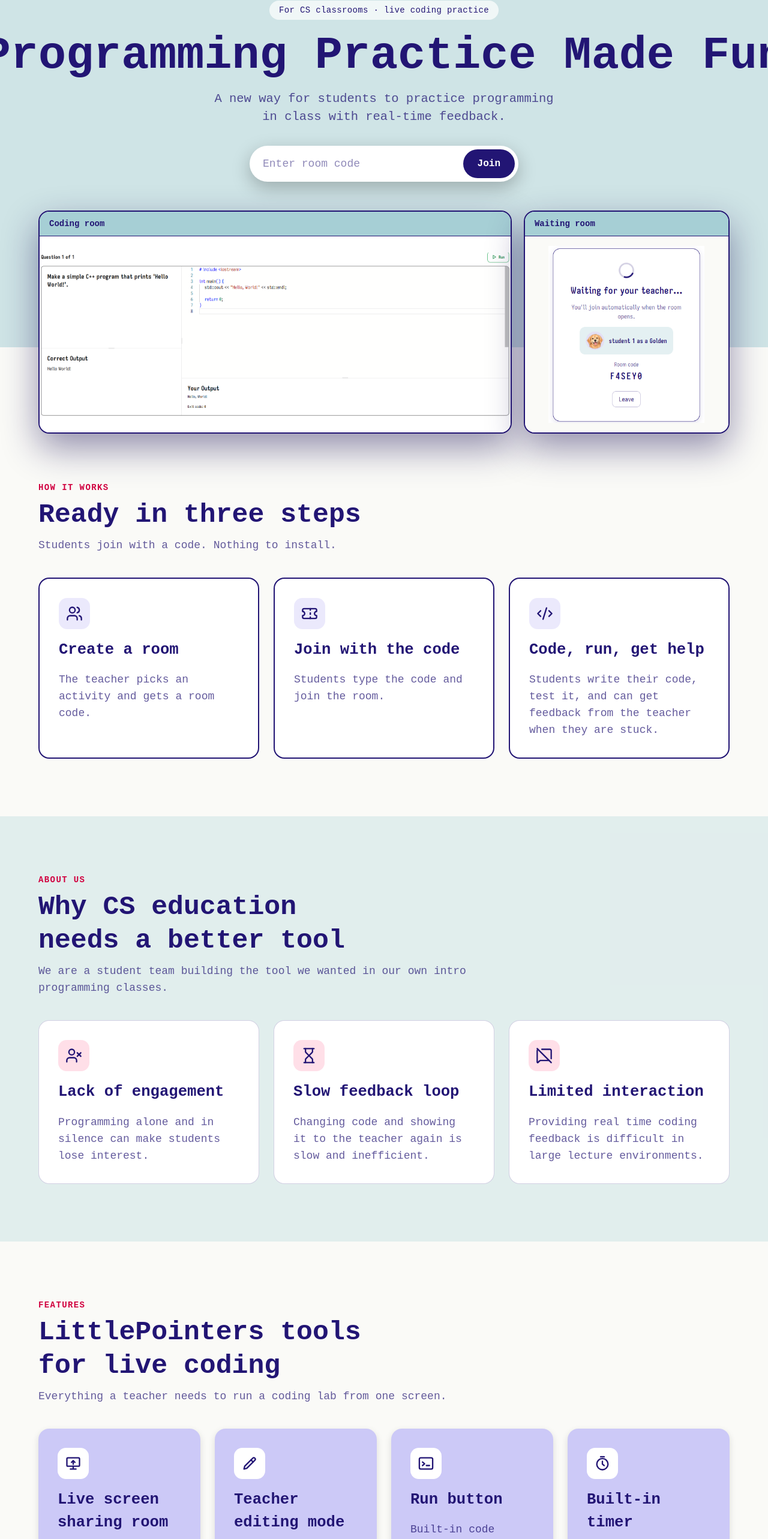
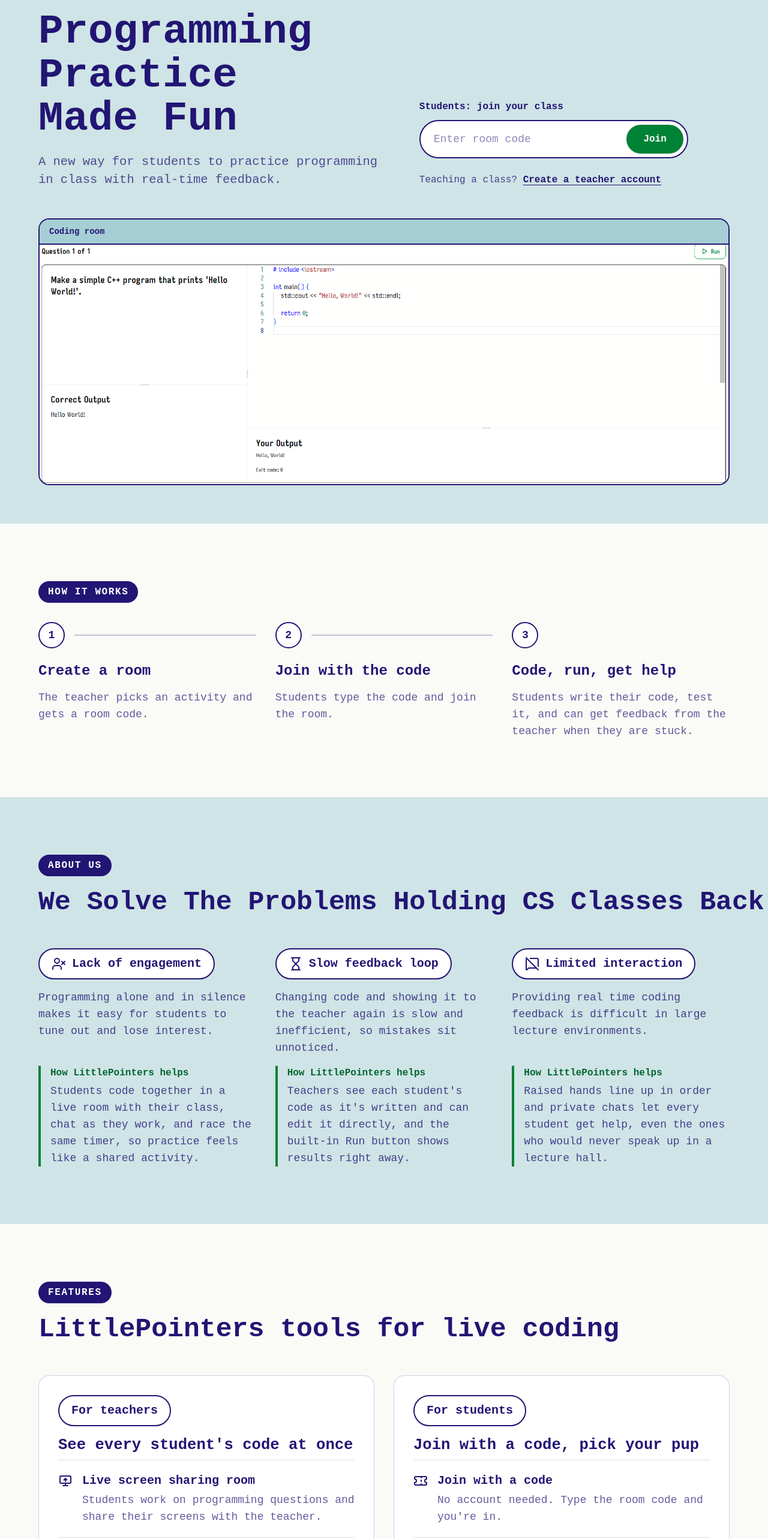
Before and after one commit to nnechi/CS-472, a React (Vite) app in the folder client/: page / in a window 1280 px wide. Shown: the part 136-2702 px from the top of the page at 60% size. Built offline with nearby package versions, Linux system fonts and the light colour scheme; no server answers; a web font is replaced by a local one.

Commit message:
Redesign the landing page layout (#59)

```diff
--- a/client/src/pages/Home.tsx
+++ b/client/src/pages/Home.tsx
@@ -1,15 +1,14 @@
 // Sections, top to bottom:
-//   1. HERO          navy band: title, room code box, two demo pictures
-//   2. HOW IT WORKS  id="how"       three step cards
-//   3. FEATURES      id="features"  four feature cards (mint band)
-//   4. ABOUT US      id="about"     three "why" cards
-//   5. FOR TEACHERS / FOR STUDENTS   two cards (mint band)
+//   1. HERO          title, a room code box for students, a sign-up link for teachers, the coding room picture
+//   2. HOW IT WORKS  id="how"       three numbered steps
+//   3. ABOUT US      id="about"     the three problems we solve
+//   4. FEATURES      id="features"  what teachers get and what students get, side by side
+//   5. GET STARTED   navy band: the same two ways in as the hero
 // The footer is in components/Footer.tsx.
 import { FormEvent, ReactNode, useEffect, useState } from "react"
-import { useLocation, useNavigate } from "react-router-dom"
-import { CodeXml, Hourglass, MessageSquareOff, Ticket, UserX, Users } from "lucide-react"
+import { Link, useLocation, useNavigate } from "react-router-dom"
+import { Hand, Hourglass, MessageSquareOff, PawPrint, Play, Ticket, UserX } from "lucide-react"
 import codingRoomPic from "../assets/home/example.png"
-import waitingRoomPic from "../assets/home/waiting-room.png"
 import PupAvatar from "../components/chat/PupAvatar"
 import { ROOM_CODE_MAX_LENGTH, normalizeRoomCode } from "../utils/roomCode"
 
@@ -19,32 +18,78 @@ const FULL_WIDTH = "mx-[calc(50%-50vw)]"
 // Keeps the content of every band in the same centered column.
 const COLUMN = "mx-auto w-full max-w-screen-2xl px-6 sm:px-12 lg:px-16"
 
-// One icon style for the Features cards (same as the Features page).
+const LABEL = "w-fit rounded-full bg-brand px-4 py-1.5 text-base font-bold uppercase tracking-widest text-white"
+const OUTLINE_PILL = "inline-flex w-fit items-center gap-2.5 rounded-full border-2 border-brand bg-white px-5 py-2.5 text-xl font-bold"
+
 function FeatureIcon({ children }: { children: ReactNode }) {
     return (
-        <svg width="28" height="28" viewBox="0 0 24 24" fill="none" stroke="currentColor" strokeWidth="2" strokeLinecap="round" strokeLinejoin="round" aria-hidden="true">
+        <svg width="24" height="24" viewBox="0 0 24 24" fill="none" stroke="currentColor" strokeWidth="2" strokeLinecap="round" strokeLinejoin="round" aria-hidden="true">
             {children}
         </svg>
     )
 }
 
-// The small red title above each section heading ("HOW IT WORKS").
-function SectionHead({ kicker, title, text }: { kicker: string; title: string; text: string }) {
+function SectionHead({ kicker, title, text }: { kicker: string; title?: string; text?: string }) {
     return (
-        <div className="mb-10 flex max-w-3xl flex-col gap-2">
-            <span className="text-sm font-bold uppercase tracking-widest text-[#D1003F]">{kicker}</span>
-            <h2 className="text-[clamp(1.9rem,3.6vw,2.8rem)] font-bold leading-tight text-balance">{title}</h2>
-            <p className="text-lg text-brand/70">{text}</p>
+        <div className={`${title ? "mb-12" : "mb-8"} flex flex-col gap-2`}>
+            <span className={`${LABEL} ${title ? "mb-2" : ""}`}>{kicker}</span>
+            {title && <h2 className="text-[clamp(1.9rem,3.6vw,2.8rem)] font-bold leading-tight text-balance lg:whitespace-nowrap">{title}</h2>}
+            {text && <p className="max-w-3xl text-lg text-brand/70">{text}</p>}
         </div>
+    )
+}
+
+function RoomCodeForm({ code, onChange, onSubmit, id }: { code: string; onChange: (value: string) => void; onSubmit: (e: FormEvent) => void; id: string }) {
+    return (
+        <form
+            onSubmit={onSubmit}
+            noValidate
+            className="flex w-full max-w-md items-center gap-1.5 rounded-full border-2 border-brand bg-white p-1.5 focus-within:outline-3 focus-within:outline-offset-3 focus-within:outline-brand/40"
+        >
+            <label htmlFor={id} className="sr-only">Room code</label>
+            <input
+                id={id}
+                value={code}
+                onChange={(e) => onChange(e.target.value)}
+                maxLength={ROOM_CODE_MAX_LENGTH}
+                autoComplete="off"
+                placeholder="Enter room code"
+                className="h-12 min-w-0 flex-1 bg-transparent px-4 text-lg uppercase tracking-[0.12em] text-brand placeholder:normal-case placeholder:tracking-normal placeholder:text-brand/50 focus:outline-none"
+            />
+            <button type="submit" className="h-12 cursor-pointer rounded-full bg-green-700 px-7 font-bold text-white shadow-sm transition-colors hover:bg-green-800 focus-visible:outline-3 focus-visible:outline-offset-2 focus-visible:outline-green-700">
+                Join
+            </button>
+        </form>
     )
 }
 
 // ---- Content. Edit the words here. ----
 
 const STEPS = [
-    { icon: <Users className="h-7 w-7" aria-hidden="true" />, title: "Create a room", text: "The teacher picks an activity and gets a room code." },
-    { icon: <Ticket className="h-7 w-7" aria-hidden="true" />, title: "Join with the code", text: "Students type the code and join the room." },
-    { icon: <CodeXml className="h-7 w-7" aria-hidden="true" />, title: "Code, run, get help", text: "Students write their code, test it, and can get feedback from the teacher when they are stuck." },
+    { title: "Create a room", text: "The teacher picks an activity and gets a room code." },
+    { title: "Join with the code", text: "Students type the code and join the room." },
+    { title: "Code, run, get help", text: "Students write their code, test it, and can get feedback from the teacher when they are stuck." },
+]
+
+const WHY = [
+    {
+        icon: <UserX className="h-6 w-6" aria-hidden="true" />,
+        title: "Lack of engagement",
+        problem: "Programming alone and in silence makes it easy for students to tune out and lose interest.",
+        help: "Students code together in a live room with their class, chat as they work, and race the same timer, so practice feels like a shared activity.",
+    },
+    {
+        icon: <Hourglass className="h-6 w-6" aria-hidden="true" />,
+        title: "Slow feedback loop",
+        problem: "Changing code and showing it to the teacher again is slow and inefficient, so mistakes sit unnoticed.",
+        help: "Teachers see each student's code as it's written and can edit it directly, and the built-in Run button shows results right away.",
+    },
+    {
+        icon: <MessageSquareOff className="h-6 w-6" aria-hidden="true" />,
+        title: "Limited interaction",
+        problem: "Providing real time coding feedback is difficult in large lecture environments.",
+        help: "Raised hands line up in order and private chats let every student get help, even the ones who would never speak up in a lecture hall.",
+    },
 ]
 
 const FEATURES = [
@@ -70,10 +115,16 @@ const FEATURES = [
     },
 ]
 
-const WHY = [
-    { icon: <UserX className="h-7 w-7" aria-hidden="true" />, title: "Lack of engagement", text: "Programming alone and in silence can make students lose interest." },
-    { icon: <Hourglass className="h-7 w-7" aria-hidden="true" />, title: "Slow feedback loop", text: "Changing code and showing it to the teacher again is slow and inefficient." },
-    { icon: <MessageSquareOff className="h-7 w-7" aria-hidden="true" />, title: "Limited interaction", text: "Providing real time coding feedback is difficult in large lecture environments." },
+const STUDENT_FEATURES = [
+    { title: "Join with a code", text: "No account needed. Type the room code and you're in.", icon: <Ticket className="h-6 w-6" aria-hidden="true" /> },
+    { title: "Pick your pup", text: "Choose a pup avatar so your teacher and class know it's you.", icon: <PawPrint className="h-6 w-6" aria-hidden="true" /> },
+    { title: "Run your code", text: "See your output right away, right in the browser.", icon: <Play className="h-6 w-6" aria-hidden="true" /> },
+    { title: "Ask for help", text: "Raise your hand or chat with the teacher without leaving your seat.", icon: <Hand className="h-6 w-6" aria-hidden="true" /> },
+]
+
+const AUDIENCES = [
+    { label: "For teachers", title: "See every student's code at once", items: FEATURES },
+    { label: "For students", title: "Join with a code, pick your pup", items: STUDENT_FEATURES },
 ]
 
 export default function Home() {
@@ -95,140 +146,127 @@ export default function Home() {
     }
 
     return (
-        // -my-12 cancels the layout's top and bottom padding, so the navy band
+        // -my-12 cancels the layout's top and bottom padding, so the first band
         // touches the navbar and the last band touches the footer.
         <div className="-my-12">
 
-            {/* ===== 1. HERO ===== */}
-            <section
-                id="top"
-                className={`${FULL_WIDTH} bg-brand-light/50 pt-16 text-brand`}
-            >
-                <div className={`${COLUMN} flex flex-col items-center text-center`}>
-                    <span className="rounded-full bg-white/70 px-4 py-1.5 text-sm tracking-wide text-brand">
-                        For CS classrooms · live coding practice
-                    </span>
-                    <h1 className="mt-5 text-[clamp(2.4rem,6.2vw,4.8rem)] font-bold leading-[1.05] text-balance lg:whitespace-nowrap">
+            <section id="top" className={`${FULL_WIDTH} bg-brand-light/50 pb-16 pt-16 text-brand lg:pt-20`}>
+                <div className={COLUMN}>
+                    <div className="grid gap-10 lg:grid-cols-[minmax(0,1.15fr)_minmax(0,1fr)] lg:items-end">
+                        <div>
+                            <h1 className="text-[clamp(2.4rem,5.4vw,4.4rem)] font-bold leading-[1.05] text-balance">
                                 Programming Practice Made Fun
                             </h1>
-                    <p className="mt-4 max-w-[46ch] text-[clamp(1.05rem,1.6vw,1.3rem)] text-brand/75">
+                            <p className="mt-5 max-w-[46ch] text-[clamp(1.1rem,1.6vw,1.3rem)] text-brand/75">
                                 A new way for students to practice programming in class with real-time feedback.
                             </p>
+                        </div>
+                        <div className="flex flex-col gap-6 lg:pb-1">
+                            <div className="flex flex-col gap-2.5">
+                                <p className="font-semibold">Students: join your class</p>
+                                <RoomCodeForm id="homeRoomCode" code={code} onChange={setCode} onSubmit={handleJoin} />
+                            </div>
+                            <p className="text-brand/80">
+                                Teaching a class?{" "}
+                                <Link to="/signup" className="font-semibold text-brand underline underline-offset-4 hover:no-underline">
+                                    Create a teacher account
+                                </Link>
+                            </p>
+                        </div>
+                    </div>
 
-                    {/* Room code box */}
-                    <form
-                        onSubmit={handleJoin}
-                        noValidate
-                        className="mt-8 flex w-full max-w-md items-center gap-1.5 rounded-full bg-white p-1.5 shadow-[0_10px_30px_rgba(0,0,0,0.25)] focus-within:outline-3 focus-within:outline-offset-3 focus-within:outline-[#e28413]"
-                    >
-                        <label htmlFor="homeRoomCode" className="sr-only">Room code</label>
-                        <input
-                            id="homeRoomCode"
-                            value={code}
-                            onChange={(e) => setCode(e.target.value)}
-                            maxLength={ROOM_CODE_MAX_LENGTH}
-                            autoComplete="off"
-                            placeholder="Enter room code"
-                            className="h-12 min-w-0 flex-1 bg-transparent px-4 text-lg uppercase tracking-[0.12em] text-brand placeholder:normal-case placeholder:tracking-normal placeholder:text-brand/50 focus:outline-none"
-                        />
-                        <button type="submit" className="h-12 cursor-pointer rounded-full bg-brand px-6 font-bold text-white hover:bg-brand/90">
-                            Join
-                        </button>
-                    </form>
-
-                    {/* Two demo pictures side by side (stacked on phones).
-                        They hang over the bottom of the navy band. */}
-                    <div className="relative -mb-36 mt-12 grid w-full gap-5 md:grid-cols-[2.3fr_1fr]">
-                        <figure className="m-0 flex min-w-0 flex-col overflow-hidden rounded-2xl border-2 border-brand bg-white shadow-[0_24px_60px_rgba(23,14,82,0.45)]">
-                            <figcaption className="border-b border-brand bg-brand-light px-4 py-2.5 text-left text-sm font-bold text-brand">Coding room</figcaption>
-                            <div className="flex flex-1 items-center bg-white">
+                    <figure className="m-0 mt-12 overflow-hidden rounded-2xl border-2 border-brand bg-white">
+                        <figcaption className="border-b-2 border-brand bg-brand-light px-4 py-2.5 text-sm font-bold">Coding room</figcaption>
                         <img src={codingRoomPic} alt="A LittlePointers room: the question and correct output on the left, the code editor with a Run button and the student's output on the right" className="block h-auto w-full" />
-                            </div>
                     </figure>
-                        <figure className="m-0 flex min-w-0 flex-col overflow-hidden rounded-2xl border-2 border-brand bg-white shadow-[0_24px_60px_rgba(23,14,82,0.45)]">
-                            <figcaption className="border-b border-brand bg-brand-light px-4 py-2.5 text-left text-sm font-bold text-brand">Waiting room</figcaption>
-                            <div className="flex flex-1 items-center justify-center bg-paper p-4">
-                                <img src={waitingRoomPic} alt="The waiting screen: Waiting for your teacher, the student's pup, and the room code" className="block h-auto w-full max-w-[260px]" />
-                            </div>
-                        </figure>
-                    </div>
                 </div>
             </section>
 
-            {/* ===== 2. HOW IT WORKS ===== */}
-            {/* pt-56 leaves room for the demo pictures hanging down from the hero. */}
-            <section id="how" className={`${FULL_WIDTH} scroll-mt-6 pb-24 pt-56`}>
+            <section id="how" className={`${FULL_WIDTH} scroll-mt-6 py-24`}>
                 <div className={COLUMN}>
-                    <SectionHead kicker="How it works" title="Ready in three steps" text="Students join with a code. Nothing to install." />
-                    <ol className="m-0 grid list-none gap-6 p-0 md:grid-cols-3">
-                        {STEPS.map((step) => (
-                            <li key={step.title} className="flex flex-col gap-4 rounded-2xl border-2 border-brand bg-white p-8">
-                                <span className="flex h-13 w-13 items-center justify-center rounded-xl bg-pop/40 text-brand">{step.icon}</span>
-                                <h3 className="text-[1.6rem] font-bold text-brand">{step.title}</h3>
-                                <p className="text-lg text-brand/70">{step.text}</p>
+                    <SectionHead kicker="How it works" />
+                    <ol className="m-0 grid list-none gap-10 p-0 md:grid-cols-3 md:gap-8">
+                        {STEPS.map((step, i) => (
+                            <li key={step.title} className="relative flex flex-col gap-3">
+                                <div className="flex items-center gap-4">
+                                    <span className="flex h-11 w-11 shrink-0 items-center justify-center rounded-full border-2 border-brand bg-white text-lg font-bold">{i + 1}</span>
+                                    {i < STEPS.length - 1 && <span className="hidden h-0.5 flex-1 bg-brand/25 md:block" aria-hidden="true" />}
+                                </div>
+                                <h3 className="mt-2 text-[1.5rem] font-bold">{step.title}</h3>
+                                <p className="max-w-[38ch] text-lg text-brand/70">{step.text}</p>
                             </li>
                         ))}
                     </ol>
                 </div>
             </section>
 
-            {/* ===== 3. ABOUT US ===== */}
-            <section id="about" className={`${FULL_WIDTH} scroll-mt-6 bg-brand-light/30 py-24`}>
+            <section id="about" className={`${FULL_WIDTH} scroll-mt-6 bg-brand-light/50 py-24`}>
                 <div className={COLUMN}>
-                    <SectionHead kicker="About us" title="Why CS education needs a better tool" text="We are a student team building the tool we wanted in our own intro programming classes." />
-                    <div className="grid gap-6 md:grid-cols-3">
+                    <SectionHead kicker="About us" title="We Solve The Problems Holding CS Classes Back" />
+                    <div className="grid gap-10 md:grid-cols-3 md:grid-rows-[auto_auto_auto] md:gap-x-8 md:gap-y-5">
                         {WHY.map((item) => (
-                            <article key={item.title} className="flex flex-col gap-4 rounded-2xl border border-brand/20 bg-white p-8">
-                                <span className="flex h-13 w-13 items-center justify-center rounded-xl bg-warn/40 text-brand">{item.icon}</span>
-                                <h3 className="text-[1.6rem] font-bold text-brand">{item.title}</h3>
-                                <p className="text-lg text-brand/70">{item.text}</p>
+                            <article key={item.title} className="flex flex-col gap-4 md:row-span-3 md:grid md:grid-rows-subgrid">
+                                <h3 className={OUTLINE_PILL}>
+                                    {item.icon}
+                                    {item.title}
+                                </h3>
+                                <p className="max-w-[42ch] text-lg text-brand/80">{item.problem}</p>
+                                <div className="flex max-w-[42ch] flex-col gap-1 self-start border-l-4 border-green-700 pl-4">
+                                    <p className="font-bold text-green-800">How LittlePointers helps</p>
+                                    <p className="text-lg text-brand/80">{item.help}</p>
+                                </div>
                             </article>
                         ))}
                     </div>
                 </div>
             </section>
 
-            {/* ===== 4. FEATURES ===== */}
             <section id="features" className={`${FULL_WIDTH} scroll-mt-6 py-24`}>
                 <div className={COLUMN}>
-                    <SectionHead kicker="Features" title="LittlePointers tools for live coding" text="Everything a teacher needs to run a coding lab from one screen." />
-                    <div className="grid gap-6 sm:grid-cols-2 lg:grid-cols-4">
-                        {FEATURES.map((feature) => (
-                            <article key={feature.title} className="flex flex-col gap-4 rounded-2xl bg-pop p-8 shadow-[0_4px_12px_rgba(0,0,0,0.12)]">
-                                <span className="flex h-13 w-13 items-center justify-center rounded-xl bg-white text-brand">{feature.icon}</span>
-                                <h3 className="text-[1.6rem] font-bold text-brand">{feature.title}</h3>
-                                <p className="text-lg text-brand/75">{feature.text}</p>
+                    <SectionHead kicker="Features" title="LittlePointers tools for live coding" />
+                    <div className="grid gap-8 md:grid-cols-2 md:grid-rows-[repeat(6,auto)] md:gap-y-0">
+                        {AUDIENCES.map((audience) => (
+                            <article key={audience.label} className="flex flex-col rounded-2xl border border-brand/20 bg-white p-8 md:row-span-6 md:grid md:grid-rows-subgrid">
+                                <span className={OUTLINE_PILL}>{audience.label}</span>
+                                <h3 className="mb-2 mt-4 text-[1.6rem] font-bold leading-tight">
+                                    {audience.title}
+                                </h3>
+                                <ul role="list" className="contents">
+                                    {audience.items.map((item) => (
+                                        <li key={item.title} className="flex gap-4 border-t border-brand/15 py-5 last:pb-0">
+                                            <span className="mt-0.5 shrink-0 text-brand">{item.icon}</span>
+                                            <div className="flex flex-col gap-1">
+                                                <h4 className="flex items-center gap-3 text-xl font-bold">
+                                                    {item.title}
+                                                    {item.title === "Pick your pup" && (
+                                                        <span className="flex -space-x-2" aria-hidden="true">
+                                                            <PupAvatar pup="corgi" size={28} />
+                                                            <PupAvatar pup="shiba" size={28} />
+                                                            <PupAvatar pup="beagle" size={28} />
+                                                        </span>
+                                                    )}
+                                                </h4>
+                                                <p className="text-lg text-brand/70">{item.text}</p>
+                                            </div>
+                                        </li>
+                                    ))}
+                                </ul>
                             </article>
                         ))}
                     </div>
                 </div>
             </section>
 
-            {/* ===== 5. FOR TEACHERS / FOR STUDENTS ===== */}
-            <section className={`${FULL_WIDTH} bg-brand-light/30 py-24`}>
-                <div className={`${COLUMN} grid gap-6 md:grid-cols-2`}>
-                    <div className="flex flex-col gap-3.5 rounded-3xl bg-pop p-8">
-                        <span className="text-sm font-bold uppercase tracking-widest text-[#800020]">For teachers</span>
-                        <h3 className="text-[1.7rem] font-bold">See every student's code at once</h3>
-                        <ul className="m-0 flex list-disc flex-col gap-1.5 pl-5 text-brand/75">
-                            <li>Create a room from an activity in seconds</li>
-                            <li>Answer raised hands in order</li>
-                            <li>Jump into a student's code to help</li>
-                        </ul>
-                    </div>
-                    <div className="flex flex-col gap-3.5 rounded-3xl bg-brand-light p-8">
-                        <span className="text-sm font-bold uppercase tracking-widest text-[#800020]">For students</span>
-                        <h3 className="text-[1.7rem] font-bold">Join with a code, pick your pup</h3>
-                        <div className="flex -space-x-2.5" aria-hidden="true">
-                            <PupAvatar pup="corgi" size={44} />
-                            <PupAvatar pup="shiba" size={44} />
-                            <PupAvatar pup="beagle" size={44} />
-                        </div>
-                        <ul className="m-0 flex list-disc flex-col gap-1.5 pl-5 text-brand/75">
-                            <li>No account needed to join</li>
-                            <li>Run your code and see the output</li>
-                            <li>Ask for help without leaving your seat</li>
-                        </ul>
+            <section className={`${FULL_WIDTH} bg-brand py-20 text-white`}>
+                <div className={`${COLUMN} flex flex-col gap-8 lg:flex-row lg:items-center lg:justify-between`}>
+                    <h2 className="text-[clamp(1.8rem,3.2vw,2.6rem)] font-bold leading-tight text-balance">Bring live coding practice to your next class.</h2>
+                    <div className="flex flex-wrap items-center gap-4">
+                        <Link to="/signup" className="rounded-full bg-white px-6 py-3 font-bold text-brand hover:bg-white/90">
+                            Create a teacher account
+                        </Link>
+                        <Link to="/joinroom" className="rounded-full border-2 border-green-700 bg-green-700 px-6 py-3 font-bold text-white transition-colors hover:border-green-800 hover:bg-green-800">
+                            Join a room
+                        </Link>
                     </div>
                 </div>
             </section>
```
Lines whose indentation alone changed are shown as unchanged.
